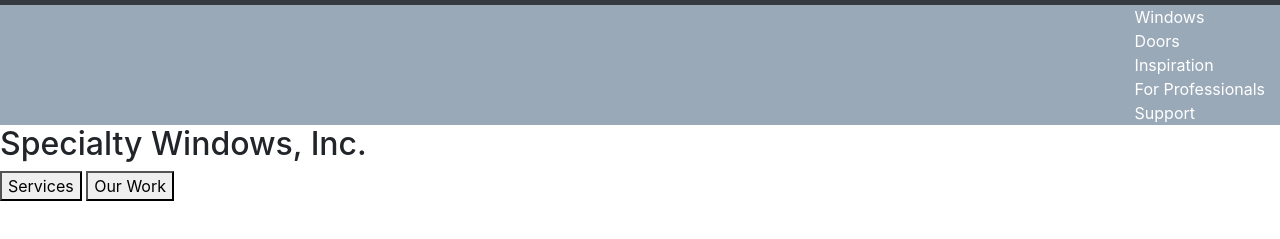
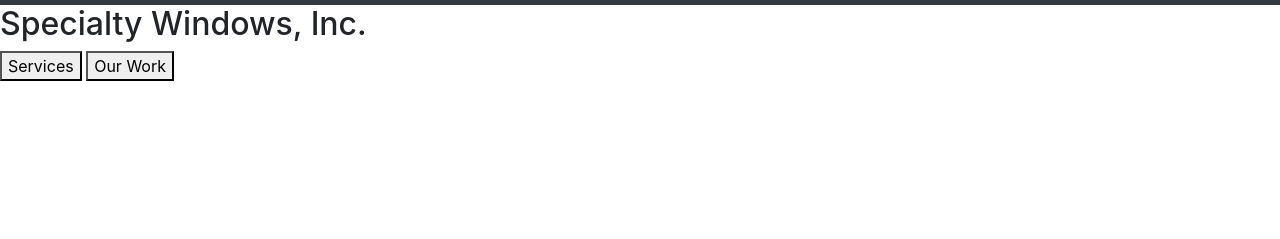
Before and after one commit to bchandler-cca03/Specialty, a plain HTML site: page index.html in a window 1280 px wide. Shown: the part 53-292 px from the top of the page. Drawn offline with nearby package versions, Linux system fonts and the light colour scheme.

Commit message:
remove 3rd row

```diff
--- a/index.html
+++ b/index.html
@@ -55,27 +55,7 @@
 
 <!-- begin old navbar to be removed.-->
 
-    <div id="secondRow" class="container-fluid">
-        <div>
-            <ul class="nav navbar-nav">
-                <li>
-                    <a href="/">Windows</a>
-                </li>
-                <li>
-                    <a href="/">Doors</a>
-                </li>
-                <li>
-                    <a href="/">Inspiration</a>
-                </li>
-                <li>
-                    <a href="/">For Professionals</a>
-                </li>
-                <li>
-                    <a href="/">Support</a>
-                </li>
-            </ul>
-        </div>
-    </div>
+
 
       <div id="ctrl">
         <h2>Specialty Windows, Inc.</h2>
```
